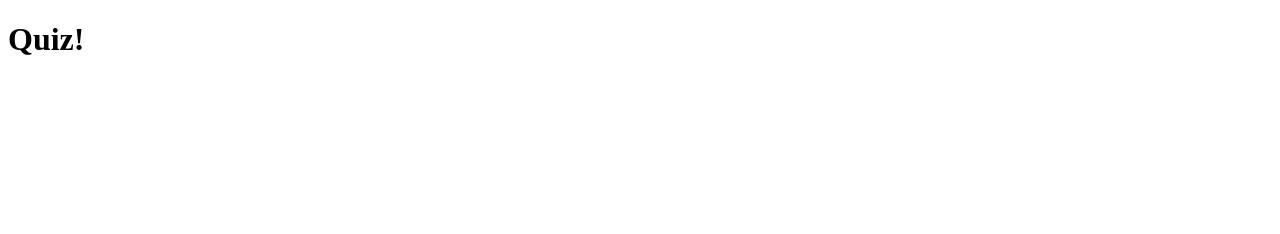
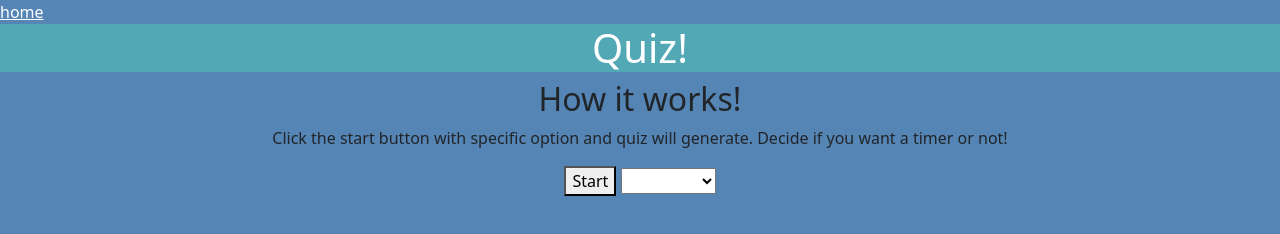
Before and after one commit to Slimshady079/Study-Guide, a plain HTML site: page assets/htmls/quiz.html in a window 1280 px wide. Drawn offline with nearby package versions, Linux system fonts and the light colour scheme.

Commit message:
adds link to quiz.css, bootstrap, and quiz.js file. adds shell example of expected functionality of page.

```diff
--- a/assets/css/flashCards.css
+++ b/assets/css/flashCards.css
@@ -21,3 +21,7 @@ body {
 .card :hover {
     cursor: grab;
 }
+
+.answer {
+    display: none;
+}
--- a/assets/css/quiz.css
+++ b/assets/css/quiz.css
@@ -0,0 +1,15 @@
+:root {
+    --dark-blue: #5585b5;
+    --blue-dark: #53a8b6;
+    --blue-med: #79c2d0;
+    --blue-light: #bbe4e9;
+
+}
+
+header {
+    background-color: var(--blue-dark);
+}
+
+body {
+    background-color: var(--dark-blue);
+}
--- a/assets/htmls/quiz.html
+++ b/assets/htmls/quiz.html
@@ -1,12 +1,42 @@
 <!DOCTYPE html>
 <html lang="en">
-<head>
-    <meta charset="UTF-8">
-    <meta http-equiv="X-UA-Compatible" content="IE=edge">
-    <meta name="viewport" content="width=device-width, initial-scale=1.0">
+  <head>
+    <meta charset="UTF-8" />
+    <meta http-equiv="X-UA-Compatible" content="IE=edge" />
+    <meta name="viewport" content="width=device-width, initial-scale=1.0" />
     <title>Quiz</title>
-</head>
-<body>
-    <header><h1>Quiz!</h1></header>
-</body>
+  </head>
+  <!-- bootstrap -->
+  <link
+    href="https://cdn.jsdelivr.net/npm/bootstrap@5.2.3/dist/css/bootstrap.min.css"
+    rel="stylesheet"
+    integrity="sha384-rbsA2VBKQhggwzxH7pPCaAqO46MgnOM80zW1RWuH61DGLwZJEdK2Kadq2F9CUG65"
+    crossorigin="anonymous"
+  />
+  <link rel="stylesheet" href="../css/quiz.css" />
+  <body>
+    <nav>
+      <a href="../../index.html" class="text-white">home</a>
+    </nav>
+    <header>
+      <h1 class="text-white text-center">Quiz!</h1>
+    </header>
+    <section class="container">
+      <div class="card-body text-center">
+        <h2>How it works!</h2>
+        <p>
+          Click the start button with specific option and quiz will generate.
+          Decide if you want a timer or not!
+        </p>
+        <button>Start</button>
+        <select id="choices">
+          <option value=""></option>
+          <option value="Front-End">Front End</option>
+          <option value="Back-End">Back End</option>
+          <option value="All">All</option>
+        </select>
+      </div>
+    </section>
+  </body>
+  <script src="../js/quiz.js"></script>
 </html>
--- a/assets/js/flashCards.js
+++ b/assets/js/flashCards.js
@@ -1,7 +1,6 @@
 // console.log("in flashcards.js");
 
-const cards = document.getElementsByClassName("card");
-
+// calls alert for cards
 $(".card").click(function () {
   alert("handler called");
 });
```
